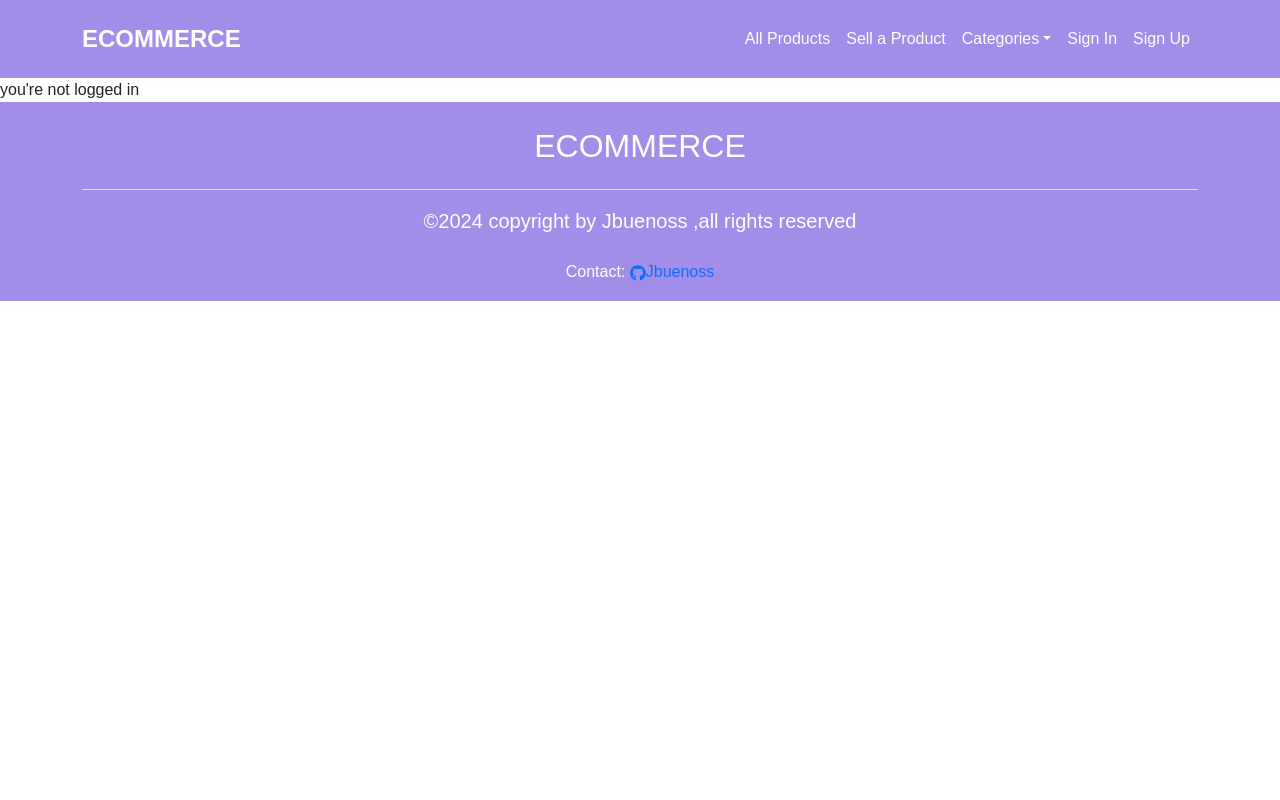
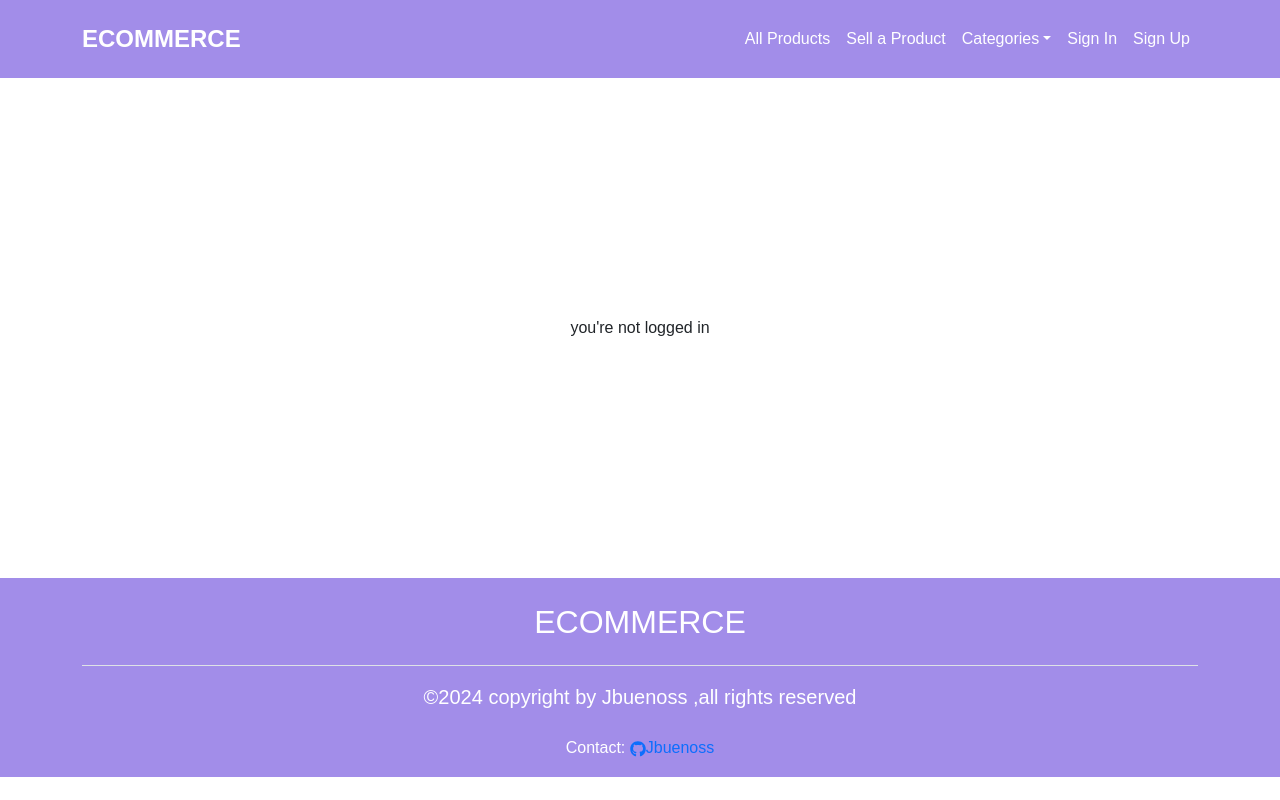
Before and after one commit to Jbuenoss/Ecommerce-Frontend, a React (Vite) app in the folder Ecommerce/: page /createProduct in a window 1280 px wide. Built offline with nearby package versions, Linux system fonts and the light colour scheme.

Commit message:
createProduct screen update

```diff
--- a/Ecommerce/src/routes/CreateProduct.jsx
+++ b/Ecommerce/src/routes/CreateProduct.jsx
@@ -5,6 +5,7 @@ import { jwtDecode } from 'jwt-decode'
 
 import Button from 'react-bootstrap/Button';
 import Form from 'react-bootstrap/Form';
+import './style.css';
 
 function CreateProduct() {
     const [isOnPromotion, setIsOnPromotion] = useState(false);
@@ -123,7 +124,7 @@ function CreateProduct() {
                 </div>
 
             ) : (
-                <div>
+                <div className="warn-ctm d-flex align-items-center justify-content-center">
                     you're not logged in
                 </div>
             )}
--- a/Ecommerce/src/routes/style.css
+++ b/Ecommerce/src/routes/style.css
@@ -103,3 +103,7 @@ Form {
 .comments-ctm{
     height: 200px;
 }
+
+.warn-ctm{
+    height: 500px;
+}
```
